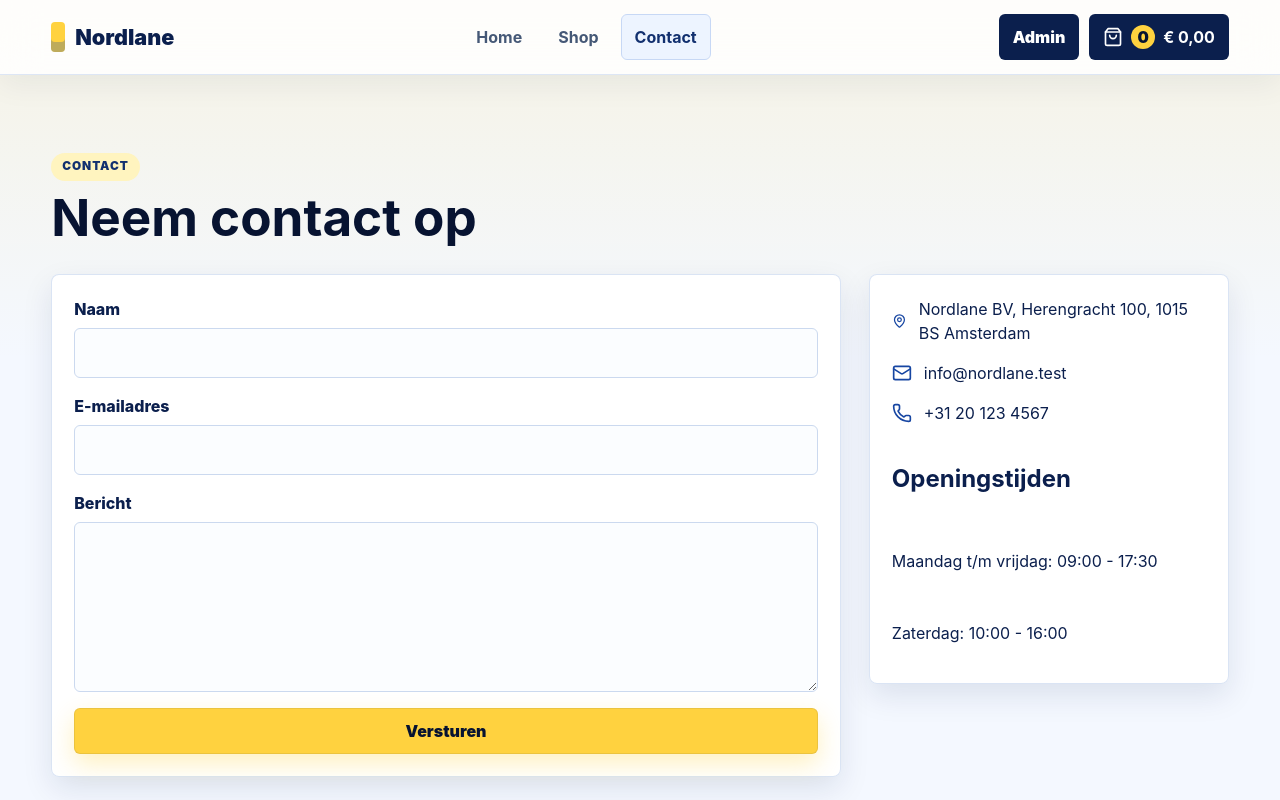
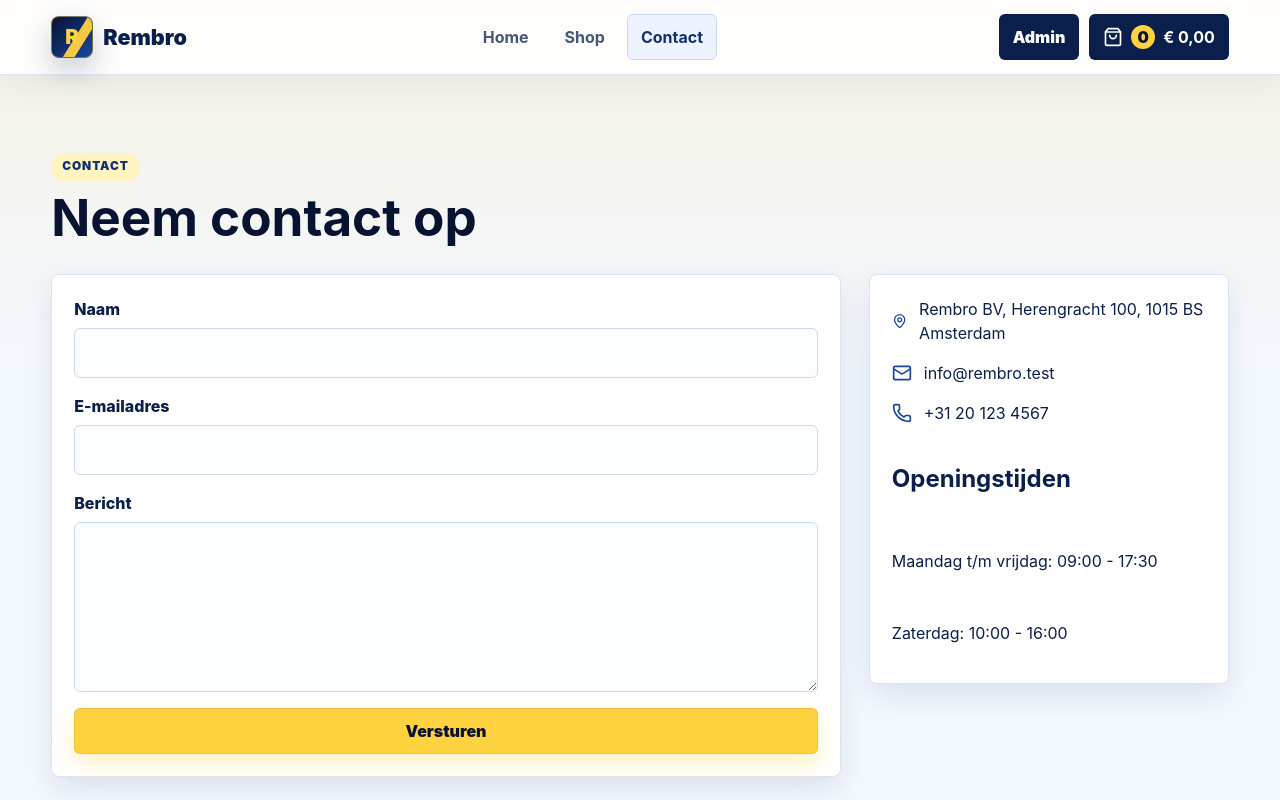
Before and after one commit to hayalonline/testwebshop, a React (Vite) app: page /contact in a window 1280 px wide. Shown: the top 800 px of the page. Built offline with nearby package versions, Linux system fonts and the light colour scheme; no server answers.

Commit message:
branding rembro toegevoegd

```diff
--- a/client/src/components/Layout.jsx
+++ b/client/src/components/Layout.jsx
@@ -10,7 +10,10 @@ export function Layout({ children }) {
   return (
     <div className="app-shell">
       <header className="site-header">
-        <Link to="/" className="brand">Nordlane</Link>
+        <Link to="/" className="brand">
+          <span className="brand-mark" aria-hidden="true"></span>
+          <span>Rembro</span>
+        </Link>
         <nav className="main-nav" aria-label="Hoofdnavigatie">
           <NavLink to="/">Home</NavLink>
           <NavLink to="/shop">Shop</NavLink>
@@ -28,11 +31,11 @@ export function Layout({ children }) {
       <main>{children}</main>
       <footer className="site-footer">
         <div>
-          <strong>Nordlane</strong>
+          <strong>Rembro</strong>
           <p>Praktische producten voor dagelijks gebruik, zorgvuldig geselecteerd.</p>
         </div>
         <div>
-          <span>info@nordlane.test</span>
+          <span>info@rembro.test</span>
           <span>+31 20 123 4567</span>
         </div>
       </footer>
--- a/client/src/pages/ContactPage.jsx
+++ b/client/src/pages/ContactPage.jsx
@@ -28,8 +28,8 @@ export function ContactPage() {
           {sent && <div className="form-success">Bedankt, je bericht is ontvangen.</div>}
         </form>
         <aside className="company-info">
-          <div><MapPin size={20} /><span>Nordlane BV, Herengracht 100, 1015 BS Amsterdam</span></div>
-          <div><Mail size={20} /><span>info@nordlane.test</span></div>
+          <div><MapPin size={20} /><span>Rembro BV, Herengracht 100, 1015 BS Amsterdam</span></div>
+          <div><Mail size={20} /><span>info@rembro.test</span></div>
           <div><Phone size={20} /><span>+31 20 123 4567</span></div>
           <h2>Openingstijden</h2>
           <p>Maandag t/m vrijdag: 09:00 - 17:30</p>
--- a/client/src/pages/HomePage.jsx
+++ b/client/src/pages/HomePage.jsx
@@ -15,7 +15,7 @@ export function HomePage() {
       <section className="hero">
         <div className="hero-content">
           <span className="eyebrow">Nieuwe collectie</span>
-          <h1>Nordlane</h1>
+          <h1>Rembro</h1>
           <p>Een moderne webshop met zorgvuldig geselecteerde essentials voor werk, wonen en onderweg.</p>
           <Link to="/shop" className="primary-link">Bekijk producten</Link>
         </div>
--- a/client/src/styles.css
+++ b/client/src/styles.css
@@ -85,13 +85,41 @@ img {
   color: var(--blue-900);
 }
 
-.brand::before {
+.brand-mark {
+  position: relative;
+  display: inline-grid;
+  width: 42px;
+  height: 42px;
+  place-items: center;
+  overflow: hidden;
+  border: 1px solid rgba(255, 210, 63, 0.42);
+  border-radius: 8px;
+  background:
+    linear-gradient(135deg, var(--blue-950), var(--blue-700)),
+    var(--blue-900);
+  color: var(--yellow-500);
+  font-size: 1.28rem;
+  font-weight: 950;
+  box-shadow: 0 12px 28px rgba(11, 31, 77, 0.22);
+}
+
+.brand-mark::before {
   content: "";
-  width: 14px;
-  height: 30px;
-  border-radius: 4px;
+  position: absolute;
+  top: -12px;
+  right: 7px;
+  width: 10px;
+  height: 68px;
+  border-radius: 999px;
   background: var(--yellow-500);
-  box-shadow: inset 0 -10px 0 rgba(23, 70, 162, 0.28);
+  transform: rotate(32deg);
+  opacity: 0.95;
+}
+
+.brand-mark::after {
+  content: "R";
+  position: relative;
+  z-index: 1;
 }
 
 .main-nav {
--- a/index.html
+++ b/index.html
@@ -3,7 +3,7 @@
   <head>
     <meta charset="UTF-8" />
     <meta name="viewport" content="width=device-width, initial-scale=1.0" />
-    <title>Nordlane Webshop</title>
+    <title>Rembro Webshop</title>
   </head>
   <body>
     <div id="root"></div>
```
Also changed, not shown: 1 other file (tests, documents, lock files or other folders).
